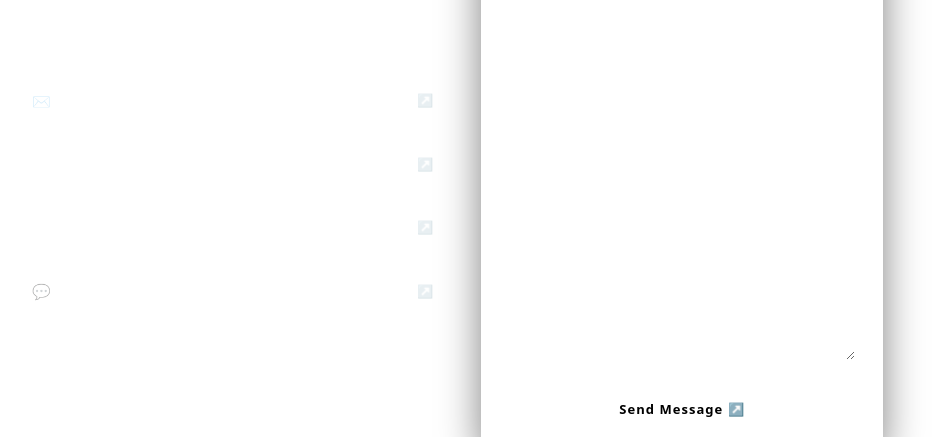
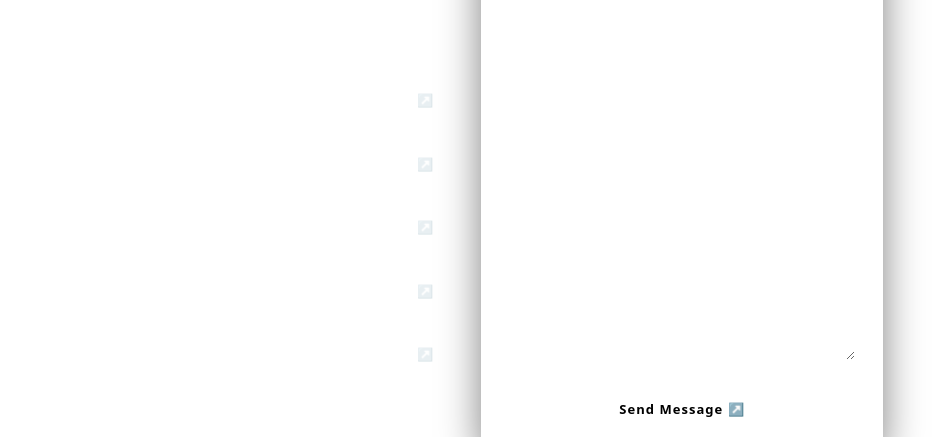
Before and after one commit to imnotuche/portfolio, a Next.js app in the folder client/: page / in a window 1280 px wide. Shown: the part 2756-3193 px from the top of the page, without its empty margins (183-1123 px from the left). Built offline with nearby package versions, Linux system fonts and the light colour scheme.

Commit message:
added contact option and changed some icons

```diff
--- a/client/src/components/Contact.tsx
+++ b/client/src/components/Contact.tsx
@@ -4,6 +4,46 @@ import { useState } from "react";
 import SectionLabel from "./UI/SectionLabel";
 import GlassCard from "./UI/GlassCard";
 import ContactInput from "./UI/ContactInput";
+
+const EmailIcon = () => (
+    <svg xmlns="http://www.w3.org/2000/svg" viewBox="0 0 24 24" fill="none" stroke="currentColor" strokeWidth="1.5" strokeLinecap="round" strokeLinejoin="round" className="w-3.75 h-3.75">
+        <path d="M3 7a2 2 0 0 1 2-2h14a2 2 0 0 1 2 2v10a2 2 0 0 1-2 2H5a2 2 0 0 1-2-2V7z" />
+        <path d="m3 7 9 6 9-6" />
+    </svg>
+);
+
+const GitHubIcon = () => (
+    <svg xmlns="http://www.w3.org/2000/svg" viewBox="0 0 24 24" fill="currentColor" className="w-3.75 h-3.75">
+        <path d="M12 2C6.477 2 2 6.477 2 12c0 4.418 2.865 8.166 6.839 9.489.5.092.682-.217.682-.482 0-.237-.009-.868-.013-1.703-2.782.604-3.369-1.34-3.369-1.34-.454-1.156-1.11-1.463-1.11-1.463-.908-.62.069-.608.069-.608 1.003.07 1.531 1.03 1.531 1.03.892 1.529 2.341 1.087 2.91.831.092-.646.35-1.086.636-1.336-2.22-.253-4.555-1.11-4.555-4.943 0-1.091.39-1.984 1.029-2.683-.103-.253-.446-1.27.098-2.647 0 0 .84-.269 2.75 1.025A9.578 9.578 0 0 1 12 6.836a9.59 9.59 0 0 1 2.504.337c1.909-1.294 2.747-1.025 2.747-1.025.546 1.377.202 2.394.1 2.647.64.699 1.028 1.592 1.028 2.683 0 3.842-2.339 4.687-4.566 4.935.359.309.678.919.678 1.852 0 1.336-.012 2.415-.012 2.741 0 .267.18.578.688.48C19.138 20.163 22 16.418 22 12c0-5.523-4.477-10-10-10z" />
+    </svg>
+);
+
+const XIcon = () => (
+    <svg xmlns="http://www.w3.org/2000/svg" viewBox="0 0 24 24" fill="currentColor" className="w-3.75 h-3.75">
+        <path d="M18.244 2.25h3.308l-7.227 8.26 8.502 11.24H16.17l-4.714-6.231-5.401 6.231H2.744l7.737-8.835L1.254 2.25H8.08l4.253 5.622 5.911-5.622zm-1.161 17.52h1.833L7.084 4.126H5.117z" />
+    </svg>
+);
+
+const WhatsAppIcon = () => (
+    <svg xmlns="http://www.w3.org/2000/svg" viewBox="0 0 24 24" fill="currentColor" className="w-3.75 h-3.75">
+        <path d="M17.472 14.382c-.297-.149-1.758-.867-2.03-.967-.273-.099-.471-.148-.67.15-.197.297-.767.966-.94 1.164-.173.199-.347.223-.644.075-.297-.15-1.255-.463-2.39-1.475-.883-.788-1.48-1.761-1.653-2.059-.173-.297-.018-.458.13-.606.134-.133.298-.347.446-.52.149-.174.198-.298.298-.497.099-.198.05-.371-.025-.52-.075-.149-.669-1.612-.916-2.207-.242-.579-.487-.5-.669-.51-.173-.008-.371-.01-.57-.01-.198 0-.52.074-.792.372-.272.297-1.04 1.016-1.04 2.479 0 1.462 1.065 2.875 1.213 3.074.149.198 2.096 3.2 5.077 4.487.709.306 1.262.489 1.694.625.712.227 1.36.195 1.871.118.571-.085 1.758-.719 2.006-1.413.248-.694.248-1.289.173-1.413-.074-.124-.272-.198-.57-.347z" />
+        <path d="M12 0C5.373 0 0 5.373 0 12c0 2.115.549 4.103 1.51 5.831L.057 23.535a.75.75 0 0 0 .908.908l5.704-1.453A11.944 11.944 0 0 0 12 24c6.627 0 12-5.373 12-12S18.627 0 12 0zm0 21.75a9.713 9.713 0 0 1-4.953-1.355l-.355-.214-3.683.938.955-3.587-.233-.371A9.718 9.718 0 0 1 2.25 12C2.25 6.615 6.615 2.25 12 2.25S21.75 6.615 21.75 12 17.385 21.75 12 21.75z" />
+    </svg>
+);
+
+const DiscordIcon = () => (
+    <svg xmlns="http://www.w3.org/2000/svg" viewBox="0 0 24 24" fill="currentColor" className="w-3.75 h-3.75">
+        <path d="M20.317 4.37a19.791 19.791 0 0 0-4.885-1.515.074.074 0 0 0-.079.037c-.21.375-.444.864-.608 1.25a18.27 18.27 0 0 0-5.487 0 12.64 12.64 0 0 0-.617-1.25.077.077 0 0 0-.079-.037A19.736 19.736 0 0 0 3.677 4.37a.07.07 0 0 0-.032.027C.533 9.046-.32 13.58.099 18.057c.002.022.015.043.032.056a19.9 19.9 0 0 0 5.993 3.03.078.078 0 0 0 .084-.028 13.81 13.81 0 0 0 1.226-1.994.076.076 0 0 0-.041-.106 13.107 13.107 0 0 1-1.872-.892.077.077 0 0 1-.008-.128 10.2 10.2 0 0 0 .372-.292.074.074 0 0 1 .077-.01c3.928 1.793 8.18 1.793 12.062 0a.074.074 0 0 1 .078.01c.12.098.246.198.373.292a.077.077 0 0 1-.006.127 12.299 12.299 0 0 1-1.873.892.077.077 0 0 0-.041.107c.36.698.772 1.362 1.225 1.993a.076.076 0 0 0 .084.028 19.839 19.839 0 0 0 6.002-3.03.077.077 0 0 0 .032-.055c.5-5.177-.838-9.674-3.549-13.66a.061.061 0 0 0-.031-.03z" />
+    </svg>
+);
+
+const channels = [
+    { icon: <EmailIcon />, label: "Email", value: "uchechukwuekwe714@gmail.com", href: "mailto:uchechukwuekwe714@gmail.com" },
+    { icon: <GitHubIcon />, label: "GitHub", value: "@imnotuche", href: "https://github.com/imnotuche" },
+    { icon: <XIcon />, label: "Twitter / X", value: "@imnotuche", href: "https://x.com/imnotuche" },
+    { icon: <WhatsAppIcon />, label: "Whatsapp", value: "08127644432", href: "https://wa.me/2348127644432" },
+    { icon: <DiscordIcon />, label: "Discord", value: "@imnotuche", href: "" },
+];
 
 export default function Contact() {
     const [form, setForm] = useState({ name: "", email: "", subject: "", message: "" });
@@ -41,12 +81,8 @@ export default function Contact() {
                         Open to collaborations, research discussions, internships, and interesting problems. Response within 24 hours.
                     </p>
                     <div className="flex flex-col">
-                {[
-                { icon: "✉", label: "Email", value: "uchechukwuekwe714@gmail.com", href: "mailto:uchechukwuekwe714@gmail.com" },
-                { icon: "⌥", label: "GitHub", value: "@imnotuche", href: "https://github.com/imnotuche" },
-                { icon: "◎", label: "Twitter / X", value: "@imnotuche", href: "https://x.com/imnotuche" },
-                { icon: "💬", label: "Whatsapp", value: "08127644432", href: "https://wa.me/2348127644432" },
-                ].map((ch) => (
+                        {channels.map((ch) => (
+
                             <a
                                 key={ch.label}
                                 href={ch.href}
@@ -54,7 +90,9 @@ export default function Contact() {
                                 rel="noopener noreferrer"
                                 className="flex items-center gap-3.5 no-underline py-3.25 border-b border-white/6 transition-opacity duration-200 hover:opacity-65"
                             >
-                    <span className="text-[15px] text-white/[0.28] w-5 text-center shrink-0">{ch.icon}</span>
+                                <span className="text-white/[0.28] w-5 flex items-center justify-center shrink-0">
+                                    {ch.icon}
+                                </span>
                                 <div>
                                     <div className="font-mono text-[10px] tracking-[0.15em] text-white/22 uppercase">{ch.label}</div>
                                     <div className="text-[13px] text-white/55 mt-0.5">{ch.value}</div>
```
Lines whose indentation alone changed are shown as unchanged.
